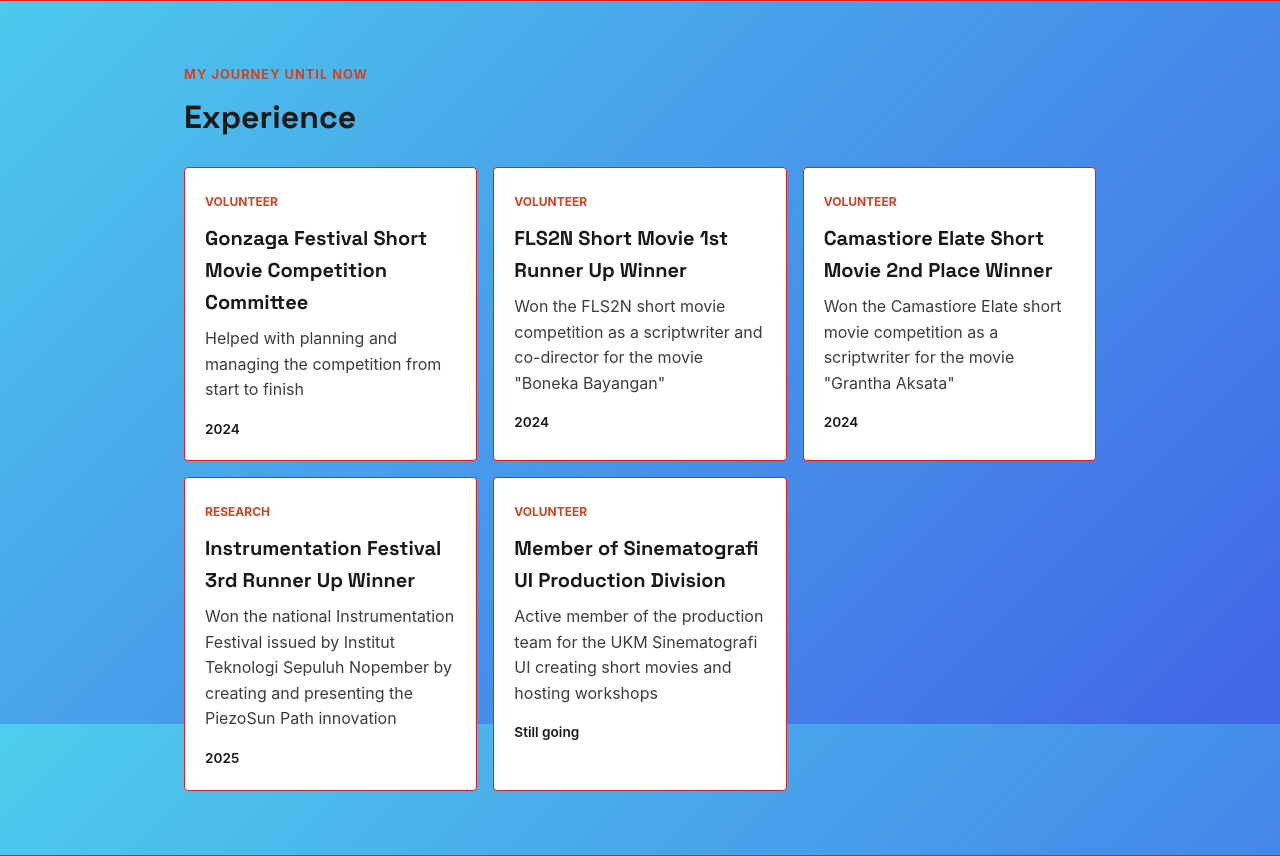
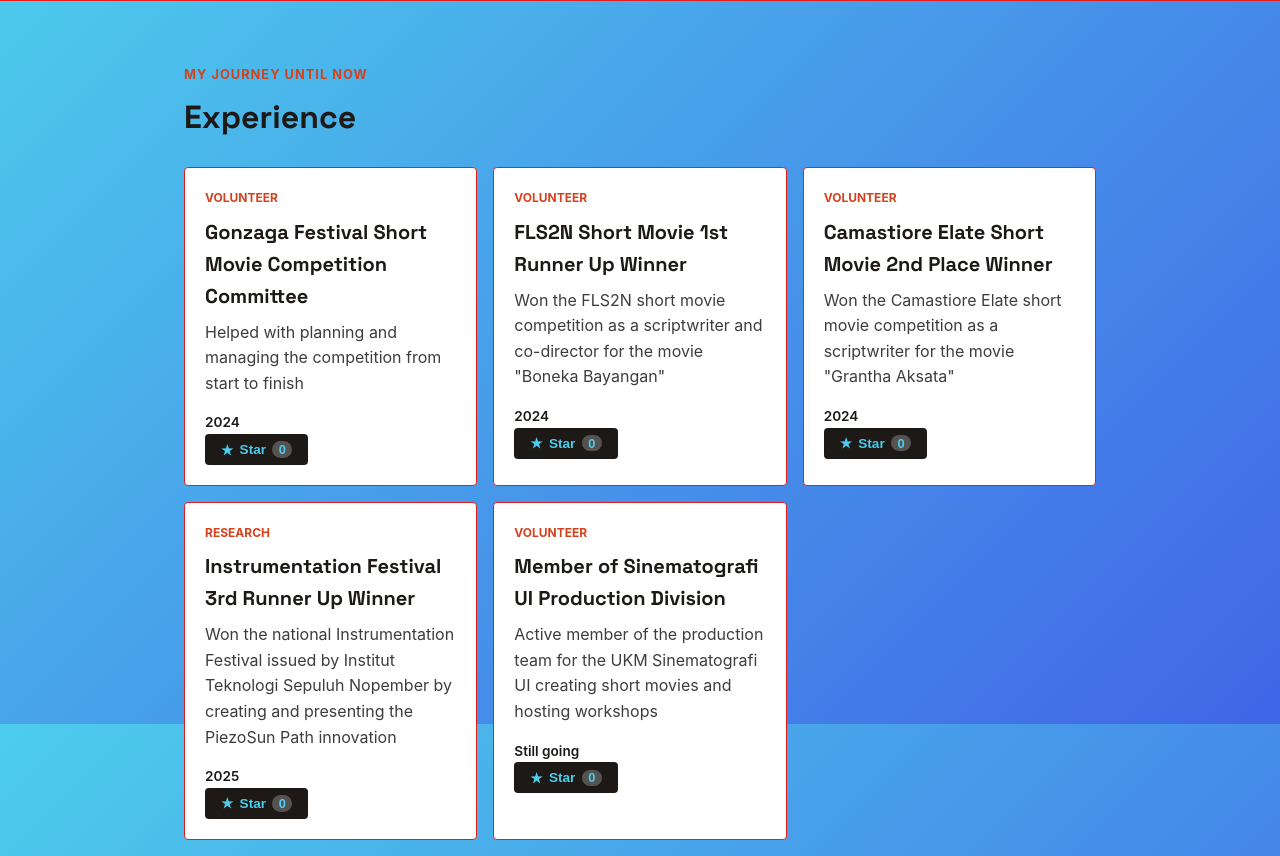
Before and after one commit to gammaknives/myportofolio, a Django app: page /experience/ in a window 1280 px wide. Shown: the part 76-932 px from the top of the page. Run offline with Django 5.2, Linux system fonts and the light colour scheme; data comes from the database, SQL or seed files in the repository; data that the repository does not hold is empty; grey boxes are pictures that could not be loaded.

Commit message:
Added javascript interactivity with star system not needing to refresh and lightbox view being able to press escape or outside the image to close as well as changed the editor's password

```diff
--- a/main/models.py
+++ b/main/models.py
@@ -18,6 +18,7 @@ class Experience(models.Model):
     description = models.TextField()
     category = models.CharField(max_length=20, choices=EXPERIENCE_CHOICES, default='full-time')
     ended_at = models.DateTimeField(blank=True, null=True)
+    starred_by = models.ManyToManyField(User, related_name="starred_experiences", blank=True)
 
     def __str__(self):
         return self.title
--- a/main/urls.py
+++ b/main/urls.py
@@ -15,6 +15,7 @@ from main.views import (
     login_user,
     logout_user,
     toggle_star,
+    toggle_star_experience,
 )
 
 app_name = "main"
@@ -34,4 +35,5 @@ urlpatterns = [
     path("logout/", logout_user, name="logout"),
     path("register/", register, name="register"),
     path("project/<uuid:project_id>/star/", toggle_star, name="toggle_star"),
+    path("experience/<uuid:experience_id>/star/", toggle_star_experience, name="toggle_star_experience"),
 ]
--- a/main/views.py
+++ b/main/views.py
@@ -1,11 +1,7 @@
 from django.shortcuts import render, redirect, get_object_or_404
-
-from main.models import Experience
-from main.models import Project
+from main.models import Experience, Project
 from main.forms import ProjectForm, ExperienceForm
 from django.db.models import Q
-
-
 from django.contrib import messages
 from django.core import serializers
 from django.http import HttpResponse
@@ -14,6 +10,7 @@ from django.contrib.auth.decorators import login_required
 from django.contrib.auth.forms import UserCreationForm, AuthenticationForm
 from functools import wraps
 from django.core.exceptions import PermissionDenied
+from django.http import JsonResponse
 
 import datetime
 
@@ -229,3 +226,56 @@ def toggle_star(request, project_id):
             project.starred_by.add(request.user)
 
     return redirect("main:show_project")
+
+@login_required(login_url="main:login")
+def toggle_star_experience(request, experience_id):
+    experience = get_object_or_404(Experience, pk=experience_id)
+
+    if request.method == "POST":
+        if request.user in experience.starred_by.all():
+            experience.starred_by.remove(request.user)
+        else:
+            experience.starred_by.add(request.user)
+
+    return redirect("main:show_experience")
+
+@login_required(login_url="main:login")
+def toggle_star(request, project_id):
+    project = get_object_or_404(Project, pk=project_id)
+
+    if request.method == "POST":
+        if request.user in project.starred_by.all():
+            project.starred_by.remove(request.user)
+            starred = False
+        else:
+            project.starred_by.add(request.user)
+            starred = True
+
+        if request.headers.get("x-requested-with") == "XMLHttpRequest":
+            return JsonResponse({
+                "starred": starred,
+                "count": project.starred_by.count(),
+            })
+
+    return redirect("main:show_project")
+
+
+@login_required(login_url="main:login")
+def toggle_star_experience(request, experience_id):
+    experience = get_object_or_404(Experience, pk=experience_id)
+
+    if request.method == "POST":
+        if request.user in experience.starred_by.all():
+            experience.starred_by.remove(request.user)
+            starred = False
+        else:
+            experience.starred_by.add(request.user)
+            starred = True
+
+        if request.headers.get("x-requested-with") == "XMLHttpRequest":
+            return JsonResponse({
+                "starred": starred,
+                "count": experience.starred_by.count(),
+            })
+
+    return redirect("main:show_experience")
--- a/static/css/style.css
+++ b/static/css/style.css
@@ -469,6 +469,7 @@ h3,
     background-color: rgba(28, 25, 23, 0.85);
     justify-content: center;
     align-items: center;
+    cursor: zoom-out;
 }
 
 /* Shows modal when targeted in URL anchor */
@@ -481,6 +482,7 @@ h3,
     max-height: 85%;
     border: 3px solid var(--ink);
     border-radius: var(--radius);
+    cursor: default;
 }
 
 .lightbox-close {
--- /dev/null
+++ b/static/js/lightbox.js
@@ -0,0 +1,19 @@
+document.addEventListener('DOMContentLoaded', () => {
+    const closeLightbox = () => {
+        if (location.hash.startsWith('#img-modal-')) {
+            location.replace('#close');
+        }
+    };
+
+    // Escape key closes the open lightbox
+    document.addEventListener('keydown', (e) => {
+        if (e.key === 'Escape') closeLightbox();
+    });
+
+    // Clicking the dark backdrop (not the image itself) closes it
+    document.querySelectorAll('.lightbox-modal').forEach((modal) => {
+        modal.addEventListener('click', (e) => {
+            if (e.target === modal) closeLightbox();
+        });
+    });
+});
--- /dev/null
+++ b/static/js/star.js
@@ -0,0 +1,49 @@
+function getCookie(name) {
+    let cookieValue = null;
+    if (document.cookie && document.cookie !== '') {
+        const cookies = document.cookie.split(';');
+        for (let i = 0; i < cookies.length; i++) {
+            const cookie = cookies[i].trim();
+            if (cookie.substring(0, name.length + 1) === (name + '=')) {
+                cookieValue = decodeURIComponent(cookie.substring(name.length + 1));
+                break;
+            }
+        }
+    }
+    return cookieValue;
+}
+
+document.addEventListener('DOMContentLoaded', () => {
+    document.querySelectorAll('[data-star-form]').forEach(form => {
+        form.addEventListener('submit', async (e) => {
+            e.preventDefault();
+
+            const button = form.querySelector('[data-star-button]');
+            const label = form.querySelector('[data-star-label]');
+            const count = form.querySelector('[data-star-count]');
+
+            try {
+                const response = await fetch(form.action, {
+                    method: 'POST',
+                    headers: {
+                        'X-CSRFToken': getCookie('csrftoken'),
+                        'X-Requested-With': 'XMLHttpRequest',
+                    },
+                });
+
+                if (!response.ok) {
+                    form.submit();
+                    return;
+                }
+
+                const data = await response.json();
+
+                label.textContent = data.starred ? 'Unstar' : 'Star';
+                count.textContent = data.count;
+                button.classList.toggle('is-starred', data.starred);
+            } catch (error) {
+                form.submit();
+            }
+        });
+    });
+});
--- a/templates/base.html
+++ b/templates/base.html
@@ -1,4 +1,6 @@
 {% load static %}
+<script src="{% static 'js/star.js' %}"></script>
+<script src="{% static 'js/lightbox.js' %}"></script>
 <!DOCTYPE html>
 <html lang="en">
 <head>
--- /dev/null
+++ b/templates/components/experience_star.html
@@ -0,0 +1,11 @@
+<form method="post" action="{% url 'main:toggle_star_experience' experience.id %}" class="star-form" data-star-form>
+    {% csrf_token %}
+    <button type="submit"
+            class="button-star{% if user in experience.starred_by.all %} is-starred{% endif %}"
+            data-star-button
+            title="{% if experience.starred_by.all %}Starred by {{ experience.starred_by.all|join:', ' }}{% else %}Be the first to star this{% endif %}">
+        <span aria-hidden="true">★</span>
+        <span data-star-label>{% if user in experience.starred_by.all %}Unstar{% else %}Star{% endif %}</span>
+        <span class="star-count" data-star-count>{{ experience.starred_by.count }}</span>
+    </button>
+</form>
--- a/templates/experiences.html
+++ b/templates/experiences.html
@@ -34,6 +34,10 @@
                         {% else %}
                             <p class="experience-status">{{ experience.ended_at|date:"Y" }}</p>
                         {% endif %}
+
+                        {% include "components/experience_star.html" with experience=experience %}
+                        <br>
+
                         {% if user.is_superuser or is_editor %}
                             {% include "components/experience_delete_modal.html" with experience=experience %}
                         {% endif %}
--- a/templates/login.html
+++ b/templates/login.html
@@ -11,7 +11,7 @@
             <p class="login-hint">
                 Demo credentials for grading —<br>
                 Owner (superuser): username <strong>burhan</strong>, password <strong>burunghantu123</strong><br>
-                Editor: username <strong>Editor</strong>, password <strong>editor123</strong><br>
+                Editor: username <strong>Editor</strong>, password <strong>editing123editing</strong><br>
             </p>
 
             {% for message in messages %}
```
Also changed, not shown: templates/components/project_star.html (+4 -3 lines), main/migrations/0010_experience_starred_by.py (added), main/migrations/0011_update_editor_password.py (added), main/migrations/0012_merge_20260928_1330.py (added).
